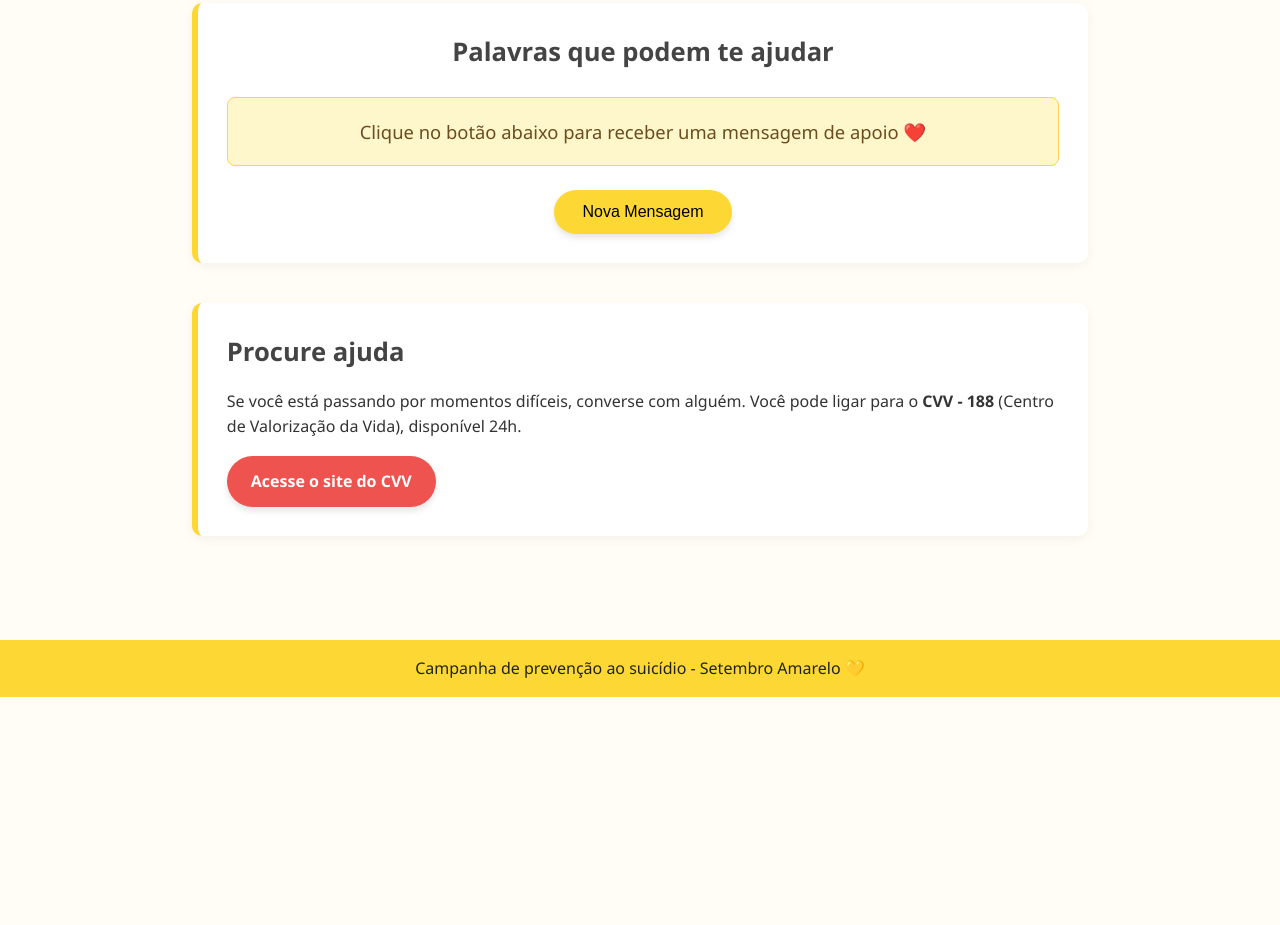
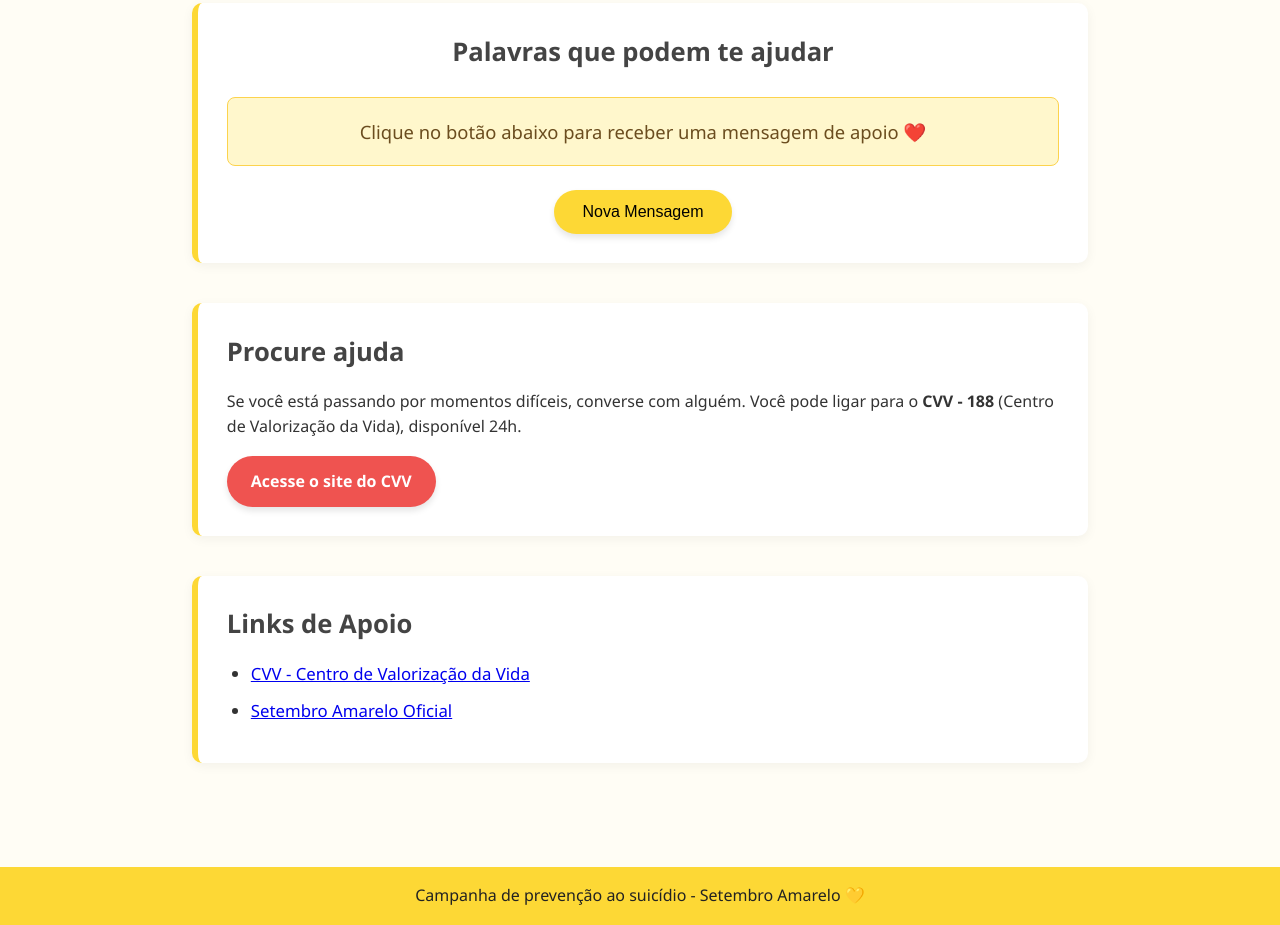
Before and after one commit to setembro503-coder/Campanha-Setembro, a plain HTML site: page index.html in a window 1280 px wide. Shown: the part 543-1468 px from the top of the page. Before the commit the page ends 1240 px from the top, so only its background shows below. Drawn offline with Linux system fonts and the light colour scheme.

Commit message:
Update index.html

```diff
--- a/index.html
+++ b/index.html
@@ -43,6 +43,19 @@
         </p>
         <a href="https://www.cvv.org.br/" target="_blank" class="botao-ajuda">Acesse o site do CVV</a>
       </section>
+
+      <!-- NOVA SEÇÃO DE LINKS -->
+      <section class="links">
+        <h2>Links de Apoio</h2>
+        <ul>
+          <li><a href="https://www.cvv.org.br/" target="_blank">CVV - Centro de Valorização da Vida</a></li>
+          <li><a href="https://www.setembroamarelo.org.br/" target="_blank">Setembro Amarelo Oficial</a></li>
+          <!-- Outras pessoas podem adicionar seus sites aqui -->
+          <!-- Exemplo:
+          <li><a href="https://meusite.com" target="_blank">Meu Site</a></li>
+          -->
+        </ul>
+      </section>
     </main>
 
     <footer>
@@ -51,5 +64,4 @@
 
     <script src="script.js"></script>
   </body>
-
 </html>
```
Lines whose indentation alone changed are shown as unchanged.
